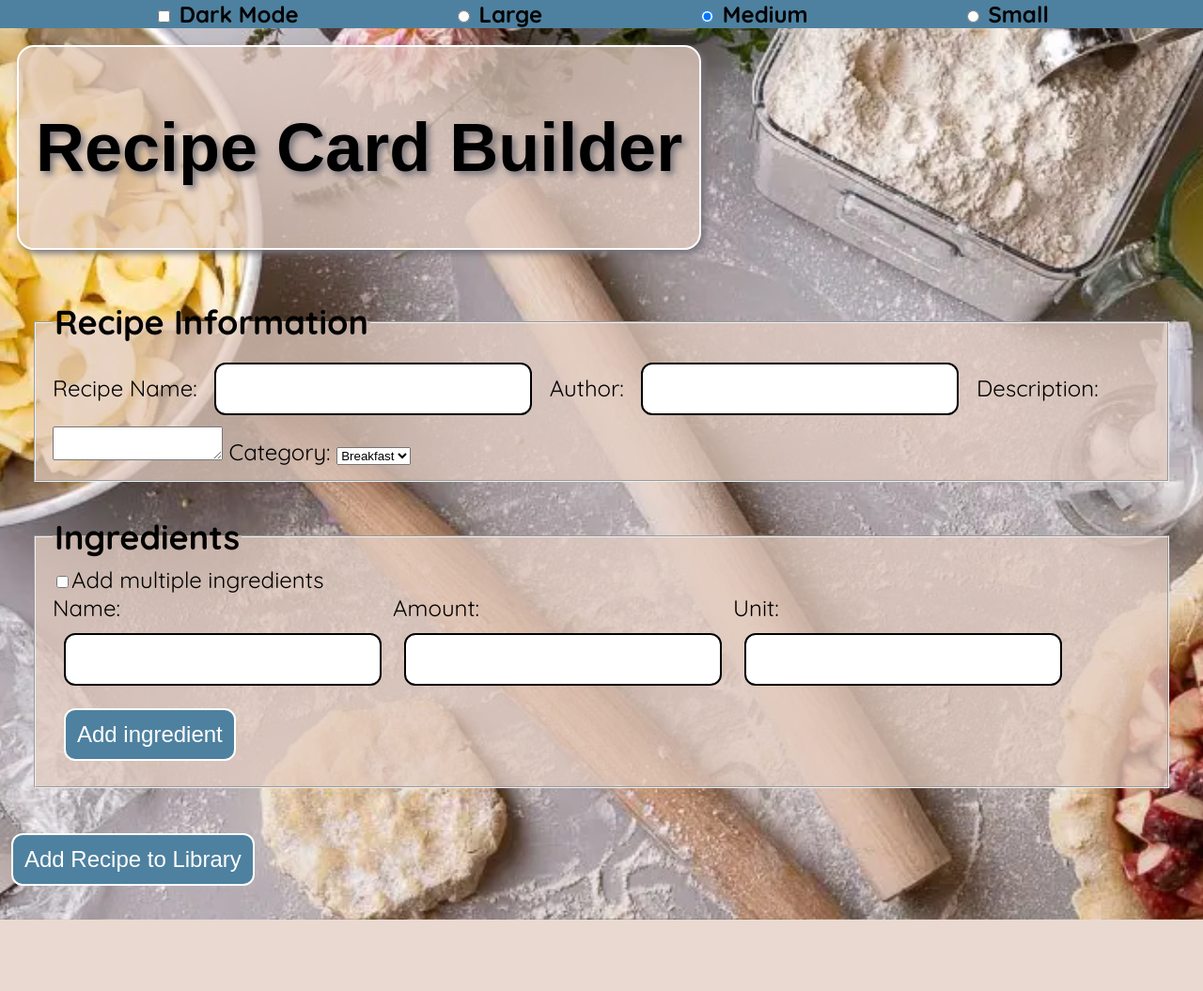
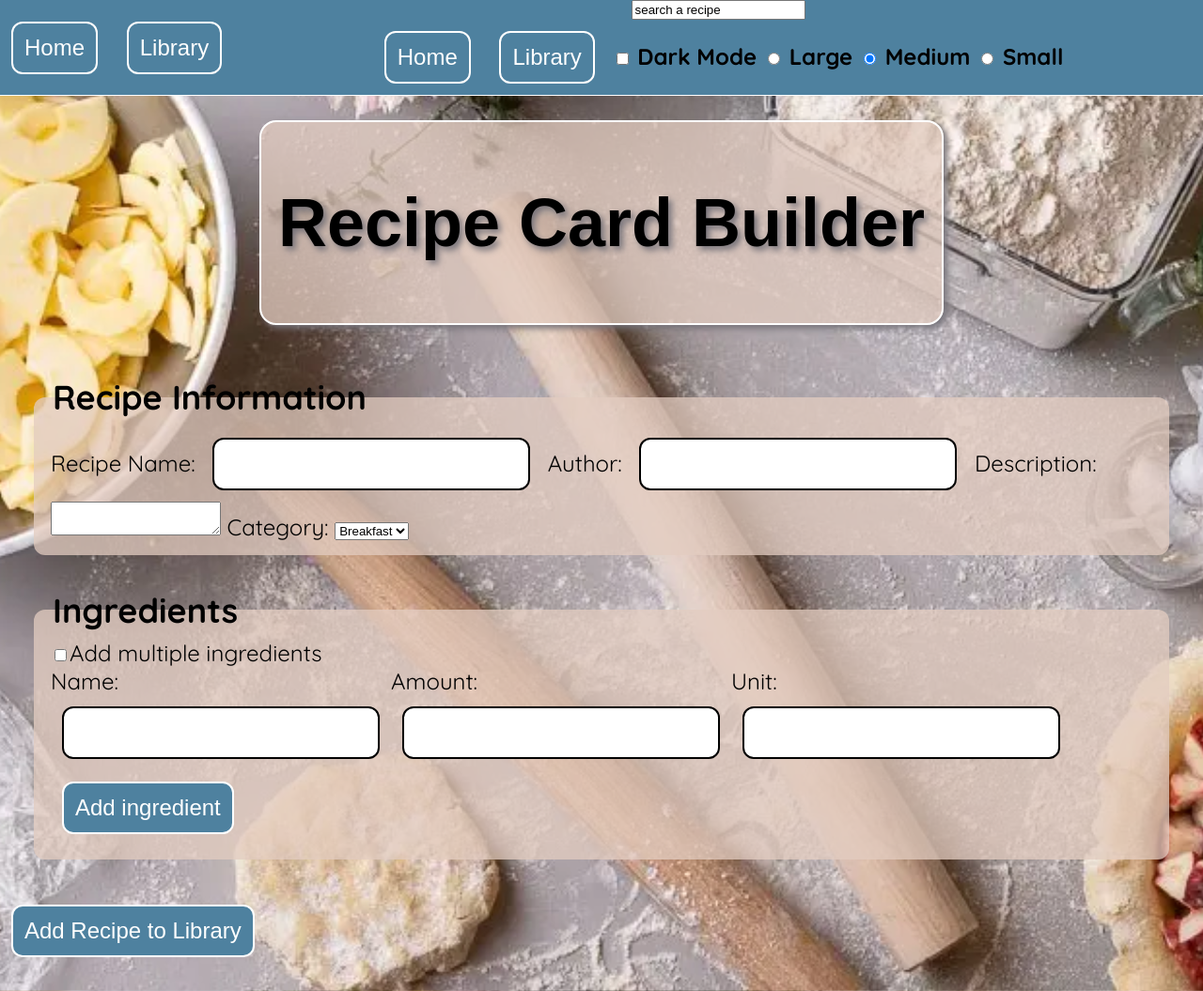
Before and after one commit to Perkinssa8/GUIs, a website: page GUIs/Lessons/Unit 4/Perkins_Recipe.html in a window 1280 px wide. Shown: the whole page at 94% size. Before the commit the page ends 979 px from the top, so only its background shows below. Drawn offline with Linux system fonts and the light colour scheme; a web font is replaced by a local one.

Commit message:
Have I accomlished nothing?

```diff
--- a/GUIs/Lessons/Unit 4/Perkins_Recipe.html
+++ b/GUIs/Lessons/Unit 4/Perkins_Recipe.html
@@ -10,8 +10,23 @@
     </head>
     <body data-theme="mediumText" class="light">
         <header id="header" class="fullHeader">
-            <div class="headerLeft" style="display:none"></div>
             <div id="headerBar">
+                <div class="headerLeft">
+                    <div>
+                        <button id="home">Home</button>
+                        <button id="library">Library</button>
+                    </div>
+                </div>
+                <div class="headerCenter">
+                    <div>
+                        <input type="search" id="search" value="search a recipe"></input>
+                    </div>
+                <div class="headerRight">
+                    <div>
+                        <button id="+">Home</button>
+                        <button id="notifications">Library</button>
+                    </div>
+                </div>
                 <label for="darkMode" class="toggle">
                     <input type="checkbox" class="darkMode" id="darkMode" />
                     Dark Mode
@@ -32,7 +47,7 @@
 
 
         </header>
-        <div>
+        <div id="titleBox">
             <button id="Title">
                 <h1>Recipe Card Builder</h1>
             </button>
--- a/GUIs/Lessons/Unit 4/Perkins_Recipe.js
+++ b/GUIs/Lessons/Unit 4/Perkins_Recipe.js
@@ -12,6 +12,7 @@ let inputs = form.querySelectorAll('input, textarea, select');
 let parentDiv = document.querySelector('#ingredients');
 let obj= {};
 let tableRow = [];
+
 
 darkMode.addEventListener('change', (e) => {
     // if dark mode is enabled, add the class to the body
--- a/GUIs/Lessons/Unit 4/Recipe.css
+++ b/GUIs/Lessons/Unit 4/Recipe.css
@@ -11,6 +11,9 @@
     --accent-color-5: rgba(64,34,105, 0.5); /* Dark Purple */
 }
 
+@media (max-width: 600px){
+
+}
 .quicksand-style {
   font-family: "Quicksand", sans-serif;
   font-optical-sizing: auto;
@@ -36,32 +39,12 @@
   box-shadow: 0.1em 0.1em 0.2em var(--accent-color-3);
 }
 
-header{
-  position: relative;
-  text-align: center;
-}
-
-#headerBar{
-  background-color: var(--secondary-color);
-  font-weight: bold;
-  display: flex;
-  flex-direction: row;
-  justify-content: space-evenly;
-}
-
-#Title {
-  font-size: 1.5em;
-  background-color: var(--primary-color);
-  color: var(--accent-color-2);
-  text-shadow: 0.1em 0.1em 0.2em var(--accent-color-4);
-  box-shadow: 0.1em 0.1em 0.2em var(--accent-color-4);
-}
-
-fieldset legend{ /* This is a funky trick I discovered to allow the legend to follow the rules of its parents */
-  color: var(--delete-default);
+*, :after, :before{
+  box-sizing: inherit;
 }
 
 body{
+  position: relative;
   background-image: url("rollingPin.webp");
   background-size: cover;
   background-position: center;
@@ -69,8 +52,59 @@ body{
   color: var(--accent-color-2);
   font-family: "Quicksand", Arial, sans-serif;
   font-size: 1.5em;
-  margin: 0;
+  margin: 0 0 0 0;
   padding: 0;
+  display: flex;
+  flex-direction: column;
+  align-items: center;
+  box-sizing: border-box;
+}
+
+header{
+  position: fixed;
+  text-align: center;
+  width: 100%;
+  align-items: center;
+  display: flex;
+  justify-content: space-between;
+  border-bottom: 0.0625rem solid var(--accent-color-3);
+  margin:0 0 1px 0;
+}
+
+#headerBar{
+  background-color: var(--secondary-color);
+  font-weight: bold;
+  width: 100%;
+  display: flex;
+  flex-direction: row;
+  justify-content: space-evenly;
+  margin-top: 0%;
+}
+
+.headerLeft {
+  align-items: center;
+  display: inline-flex;
+}
+
+.headerCenter {
+  flex-grow: 1;
+}
+
+.headerRight {
+  align-items: center;
+  display: inline-flex;
+}
+#Title {
+  font-size: 1.5em;
+  background-color: var(--primary-color);
+  color: var(--accent-color-2);
+  text-shadow: 0.1em 0.1em 0.2em var(--accent-color-4);
+  box-shadow: 0.1em 0.1em 0.2em var(--accent-color-4);
+  margin-top: 8rem;
+}
+
+fieldset legend{ /* This is a funky trick I discovered to allow the legend to follow the rules of its parents */
+  color: var(--delete-default);
 }
 
 body[data-theme="large"]{
@@ -84,7 +118,9 @@ body[data-theme="small"]{
 fieldset {
   margin:1.5em;
   padding: auto;
-  background-color: var(--primary-color)
+  background-color: var(--primary-color);
+  border: 2px var(--accent-color-4);
+  border-radius: 0.5em;
 
 }
 
```
